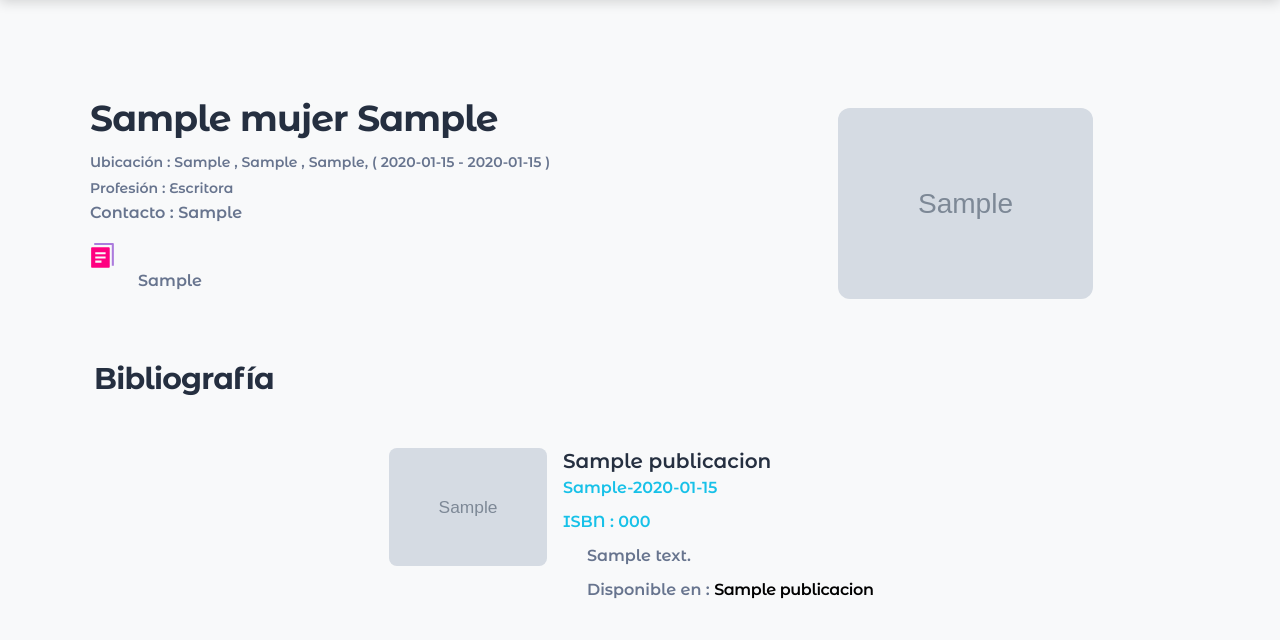
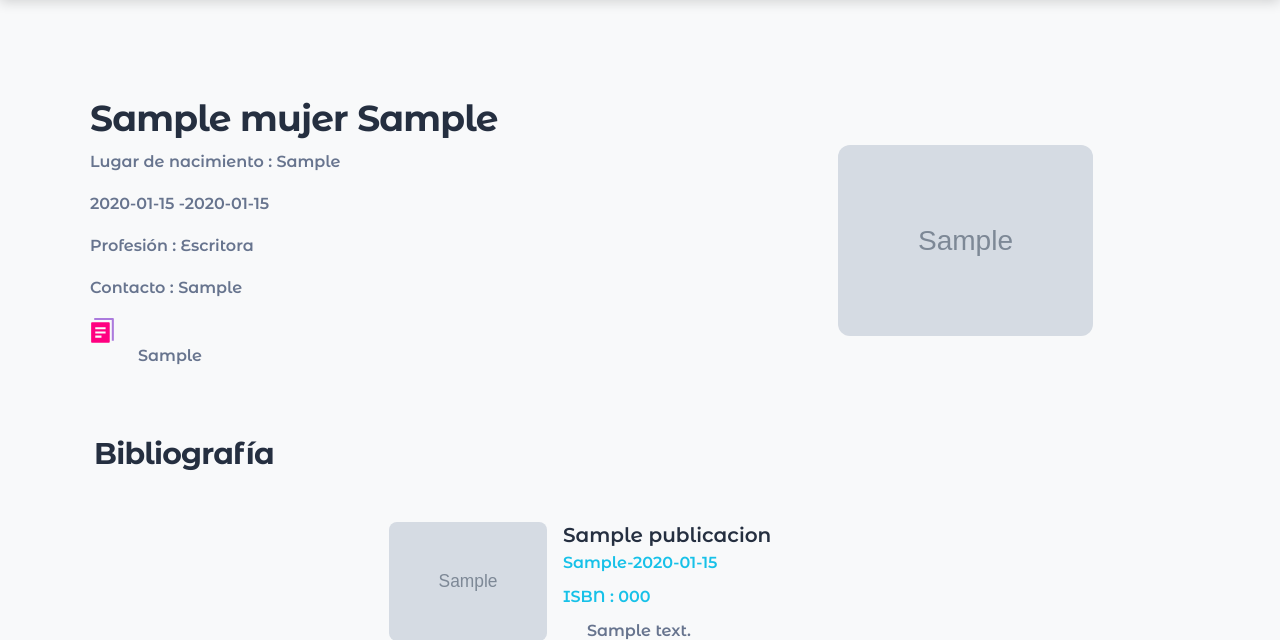
Before and after one commit to RicBar10/EscritorasCusco, a Django app: page /galleries/1 in a window 1280 px wide. Shown: the part 136-776 px from the top of the page. Run offline with Django 3.2, Linux system fonts and the light colour scheme; tables that the repository leaves empty hold one stand-in row (values such as "Sample post"); grey boxes marked "Sample" are stand-in pictures; some libraries are stand-ins or nearby versions.

Commit message:
correccion affichage Isbn y categorias en mapa

```diff
--- a/escritoras_cusco/site_web/templates/singleGallery.html
+++ b/escritoras_cusco/site_web/templates/singleGallery.html
@@ -14,13 +14,12 @@
             <div class="col-lg-7 col-md-7 z-index-2 position-relative px-md-2 px-sm-5 mt-sm-0 mt-4">
                 <div class="">
                     <h2>{{result.mujer.nombre}} {{result.mujer.apellido}}</h2>
-                    <small class="stats"> Ubicación : {{result.mujer.lugar.distrito}} , {{result.mujer.lugar.provincia}}
-                        ,
-                        {{result.mujer.lugar.region}}, ( {{result.mujer.fecha_nacimiento}} -
-                        {{result.mujer.fecha_defuncion}} )
-                    </small>
-                    <br>
-                    <small> Profesión : {{result.categorias}} </small>
+                    <p class="stats"> Lugar de nacimiento : {{result.mujer.lugar.region}}</p>
+                    <p>{{result.mujer.fecha_nacimiento}}
+                        {% if result.mujer.fecha_defuncion != None %}
+                        -{{result.mujer.fecha_defuncion}}
+                        {% endif %}</p>
+                    <p> Profesión : {{result.categorias}} </p>
                     <p>Contacto : {{result.mujer.contacto}}</p>
 
                     <div class="icon">
@@ -78,7 +77,9 @@
                             <div class="card-body">
                                 <h5 class="mb-0">{{publicacion.titulo}}</h5>
                                 <h6 class="text-info">{{publicacion.categorizacion}}-{{publicacion.fecha}}</h6>
-                                <h6 class="text-info">ISBN : {{publicacion.isbn}}</h6>
+                                <h6 class="text-info">{% if publicacion.isbn != None %}
+                                    ISBN : {{publicacion.isbn}}
+                                    {% endif %}</h6>
                                 <p class="mb-0 ps-4">{{publicacion.descripcion}}</p>
                                 <!-- TODO: AGREGAR DISPONIBILIDAD  -->
                                 <p class="mt-2 ps-4">Disponible en : <a href="{{publicacion.link_disponible}}"
--- a/escritoras_cusco/site_web/views.py
+++ b/escritoras_cusco/site_web/views.py
@@ -21,7 +21,7 @@ def index(request):
                       for c in Ejerce.objects.filter(mujer=m.id)]
         result.append({
             'id': m.id,
-            'categoria': categorias,
+            'categoria': ', '.join(map(str, categorias)),
             'nombre': m.nombre,
             'link_imagen': m.link_imagen,
             "coordx": m.coordx,
```
